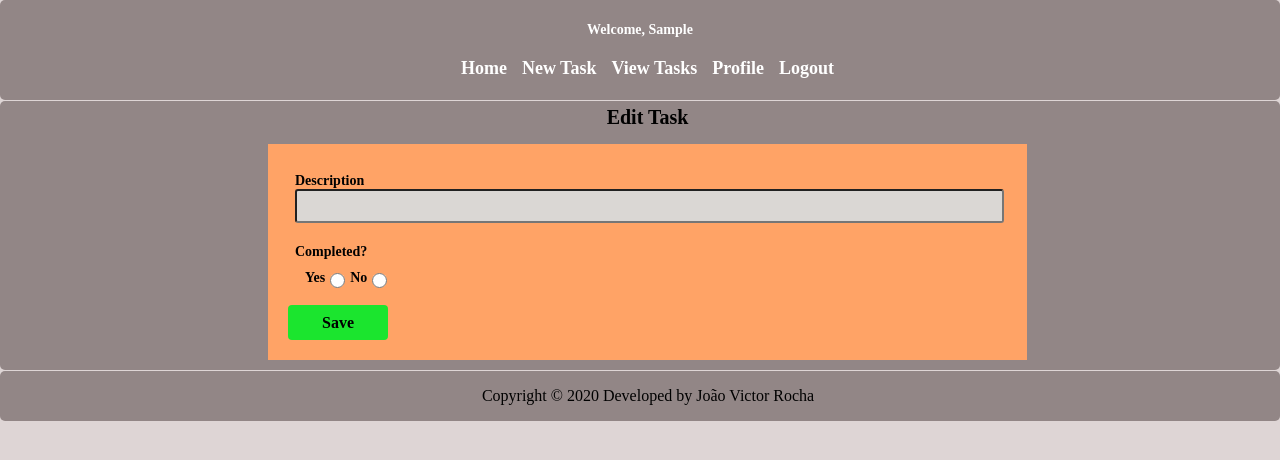
After one commit to jvpereirarocha/tasks-app, a Flask app: page /tasks/edit/1 in a window 1280 px wide. The commit adds this page. Shown: the top 460 px of the page. Run offline with Flask 2, Linux system fonts and the light colour scheme; the visitor is signed in with stand-in values (Sample User, id 1); data comes from the database, SQL or seed files in the repository; data that the repository does not hold is empty; some web fonts are replaced.

Commit message:
Creating the edit task feature and adding update task datw field on the database

```diff
--- a/app/models.py
+++ b/app/models.py
@@ -35,16 +35,18 @@ class Task(db.Model):
     code = db.Column(db.String(32), nullable=False)
     description = db.Column(db.String(255), nullable=False)
     date_task = db.Column(db.String(10), nullable=False)
+    update_task_date = db.Column(db.DateTime(timezone=True), nullable=True)
     user_id = db.Column(db.Integer, db.ForeignKey('user.id'), nullable=False)
     completed = db.Column(db.Boolean, nullable=False)
 
     def get_today_date(self):
         return datetime.datetime.now().strftime('%d/%m/%Y')
 
-    def __init__(self, description, user_id, completed):
+    def __init__(self, description, update_task_date, user_id, completed):
         self.description = description
         self.code = uuid.uuid4().hex
         self.date_task = self.get_today_date()
+        self.update_task_date = update_task_date
         self.user_id = user_id
         self.completed = completed
 
--- a/app/static/components.css
+++ b/app/static/components.css
@@ -295,7 +295,7 @@
     .list-group {
         list-style: none;
         background-color: #ffa366;
-        height: 200px;
+        height: 230px;
         border-radius: 3px;
         margin-bottom: 10px;
         padding: 15px;
@@ -335,7 +335,7 @@
         flex-direction: row;
         justify-content: space-between;
         background-color: #ffa366;
-        height: 180px;
+        height: 230px;
         width: 80%;
         border-radius: 3px;
         margin-bottom: 10px;
--- /dev/null
+++ b/app/templates/tasks/form_task.html
@@ -0,0 +1,57 @@
+{% extends 'base.html' %}
+
+{% block title %}
+    {{ title }}
+{% endblock %}
+
+{% block header %}
+    <h3 class="title"> {{ title }} </h3>
+{% endblock %}
+
+{% block content %}
+
+    <form class="form" method="POST">
+        {% with messages = get_flashed_messages () %}
+            {% if messages %}
+                <ul class="messages">
+                    {% for message in messages %}
+                        <li class="message-item">{{ message }}</li>
+                    {% endfor %}
+                </ul>
+            {% endif %}
+        {% endwith %}
+        <div class="group-form">
+            <label class="label">Description</label>
+            <input class="input-form" type="text" name="description" id="id_description" value="{{ task.description }}">
+        </div>
+        <div class="group-form">
+            <label class="label">Completed?</label>
+            {% if task.completed is defined %}
+                {% if task.completed == True %}
+                    <div class="radio-group">
+                        <label class="label" for="id_yes">Yes</label>
+                        <input class="radio-button" type="radio" name="completed" id="id_yes" value="Yes" checked>
+                        <label class="label" for="id_no"> No </label>
+                        <input class="radio-button" type="radio" name="completed" id="id_no" value="No">
+                    </div>
+                {% else %}
+                    <div class="radio-group">
+                        <label class="label" for="id_yes">Yes</label>
+                        <input class="radio-button" type="radio" name="completed" id="id_yes" value="Yes">
+                        <label class="label" for="id_no"> No </label>
+                        <input class="radio-button" type="radio" name="completed" id="id_no" value="No" checked>
+                    </div>
+                {% endif %}
+            {% else %}
+                <div class="radio-group">
+                    <label class="label" for="id_yes">Yes</label>
+                    <input class="radio-button" type="radio" name="completed" id="id_yes" value="Yes">
+                    <label class="label" for="id_no"> No </label>
+                    <input class="radio-button" type="radio" name="completed" id="id_no" value="No">
+                </div>
+            {% endif %}
+        </div>
+        <button class="button" type="submit"> Save </button>
+    </form>
+
+{% endblock %}
--- a/app/views.py
+++ b/app/views.py
@@ -49,6 +49,8 @@ def tasks():
 @bp.route('/tasks/new', methods=['GET', 'POST'])
 @login_required
 def new_task():
+    task = None
+    title = 'Create Task'
     if request.method == 'POST':
         error = None
         current_user = session.get('user_id')
@@ -65,7 +67,34 @@ def new_task():
             return redirect(url_for('app.tasks'))
 
         flash(error)
-    return render_template('tasks/create.html')
+    return render_template('tasks/form_task.html', task=task, title=title)
+
+
+@bp.route('/tasks/edit/<int:id>', methods=['GET', 'POST'])
+@login_required
+def edit_task(id):
+    task = Task.query.filter_by(id=id).first()
+    title = 'Edit Task'
+    if request.method == 'POST':
+        error = None
+        current_user = session.get('user_id')
+        description = request.form['description']
+        completed = request.form['completed']
+        if description and completed and task.user_id == current_user:
+            task.description = description
+            if completed == 'Yes':
+                task.completed = True
+            else:
+                task.completed = False
+            task.update_task_date = datetime.datetime.now()
+            db.session.commit()
+            return redirect(url_for('app.tasks'))
+        else:
+            error = 'Could not possible update the task'
+
+        flash(error)
+
+    return render_template('tasks/form_task.html', task=task, title=title)
 
 
 @bp.route('/register', methods=['GET', 'POST'])
```
Also changed, not shown: app/templates/tasks/create.html (deleted, +0 -39 lines), app/templates/tasks/list.html (+13 -1 lines), migrations/versions/6e6e2dfafbfd_adding_update_date_task_field.py (added, +28 -0 lines).
